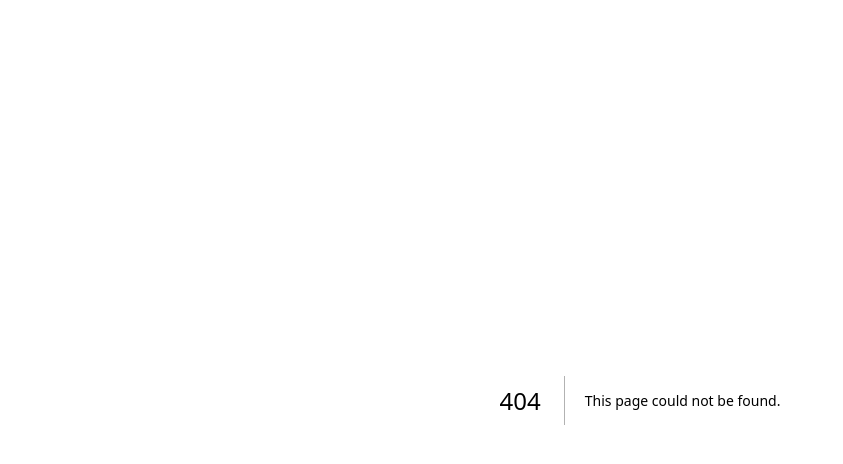
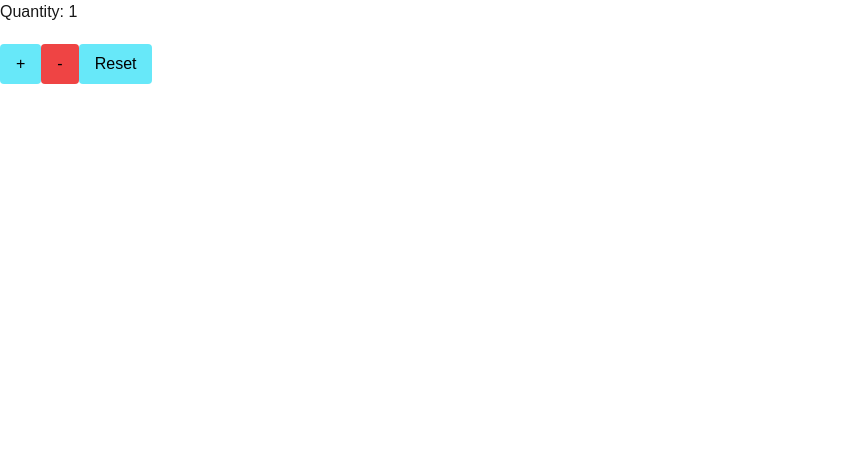
Before and after one commit to BrodyWilson97/cprg306-assignments, a Next.js app: page /week-4 in a window 1280 px wide. Before the commit this address had no page. Shown: the top 464 px of the page, without its empty margins (0-843 px from the left). Built offline with nearby package versions, Linux system fonts and the light colour scheme.

Commit message:
Week 4 Assignment

```diff
--- /dev/null
+++ b/app/week-4/new-item.js
@@ -0,0 +1,17 @@
+export default function NewItem(props) {
+    const baseStyles = 'bg-cyan-300 hover:bg-cyan-600 active:bg-white text-black rounded py-2 px-4 mt-5';
+    const disabledStyles = 'bg-red-500 cursor-not-allowed text-black rounded py-2 px-4 mt-5';
+
+    const incrementButtonStyles = props.quantity < 20 ? baseStyles : disabledStyles;
+    const decrementButtonStyles = props.quantity > 1 ? baseStyles : disabledStyles;
+    const resetStyles = baseStyles;
+
+    return (
+        <section>
+            <h2>Quantity: {props.quantity}</h2>
+            <button className={incrementButtonStyles} onClick={props.incrementQuantity} disabled={props.quantity >= 20}>+</button>
+            <button className={decrementButtonStyles} onClick={props.decrementQuantity} disabled={props.quantity <= 1}>-</button>
+            <button className={resetStyles} onClick={props.resetQuantity}>Reset</button>
+        </section>
+    );
+}
--- /dev/null
+++ b/app/week-4/page.js
@@ -0,0 +1,28 @@
+"use client";
+
+import {useState} from "react";
+import NewItem from "./new-item.js";
+
+export default function Page() {
+    const [quantity, setQuantity] = useState(1);
+
+    const incrementQuantity = () => {
+        setQuantity(currentQuantity => (currentQuantity < 20 ? currentQuantity + 1 : currentQuantity));
+    };
+
+    const decrementQuantity = () => {
+        setQuantity(currentQuantity => (currentQuantity > 1 ? currentQuantity - 1 : currentQuantity));
+    };
+
+        const resetQuantity = () => setQuantity(1);
+
+    return (
+        <main>
+            <NewItem
+                quantity={quantity}
+                incrementQuantity={incrementQuantity}
+                decrementQuantity={decrementQuantity}
+                resetQuantity={resetQuantity} />
+        </main>
+    )
+}
```
